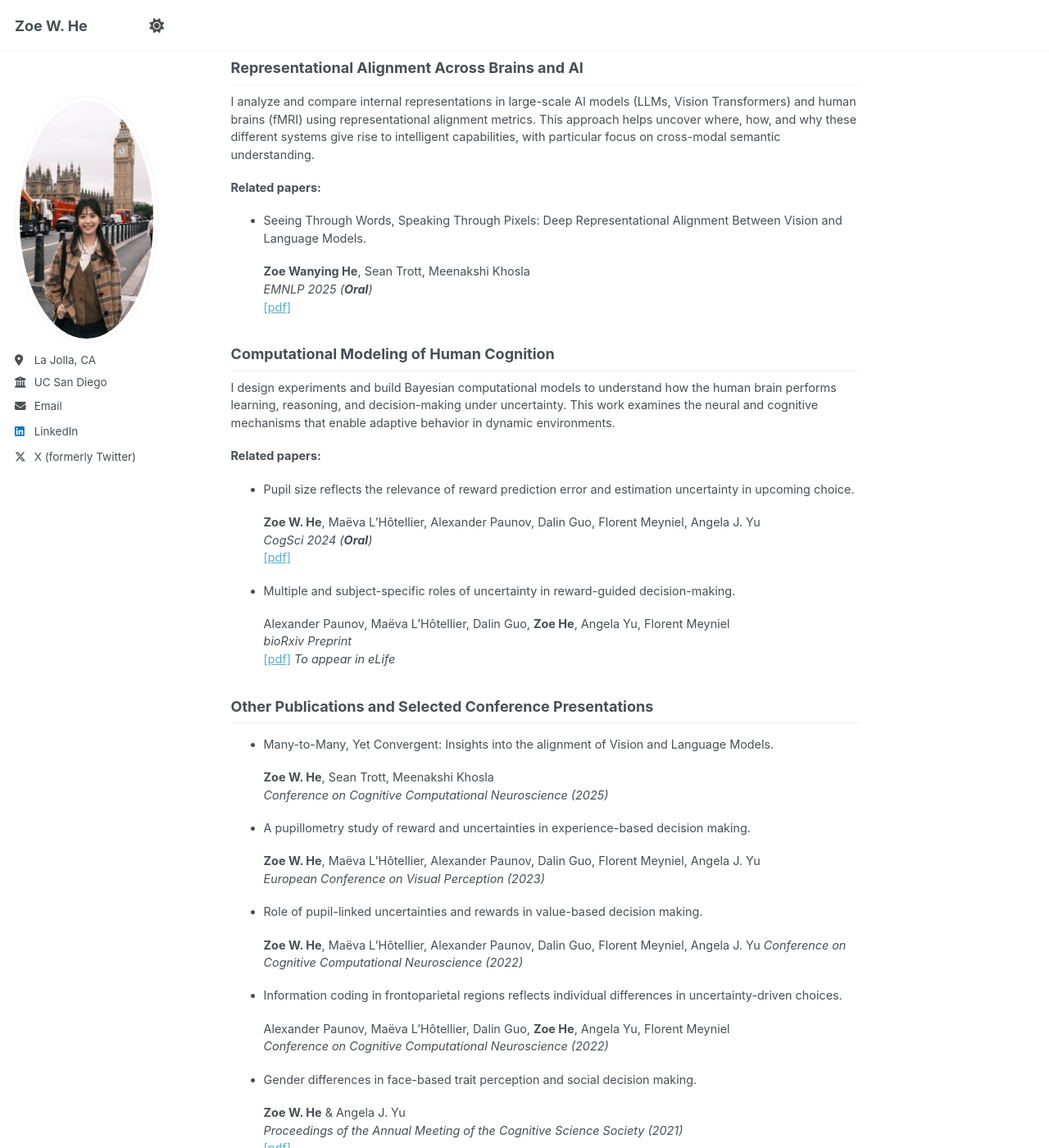
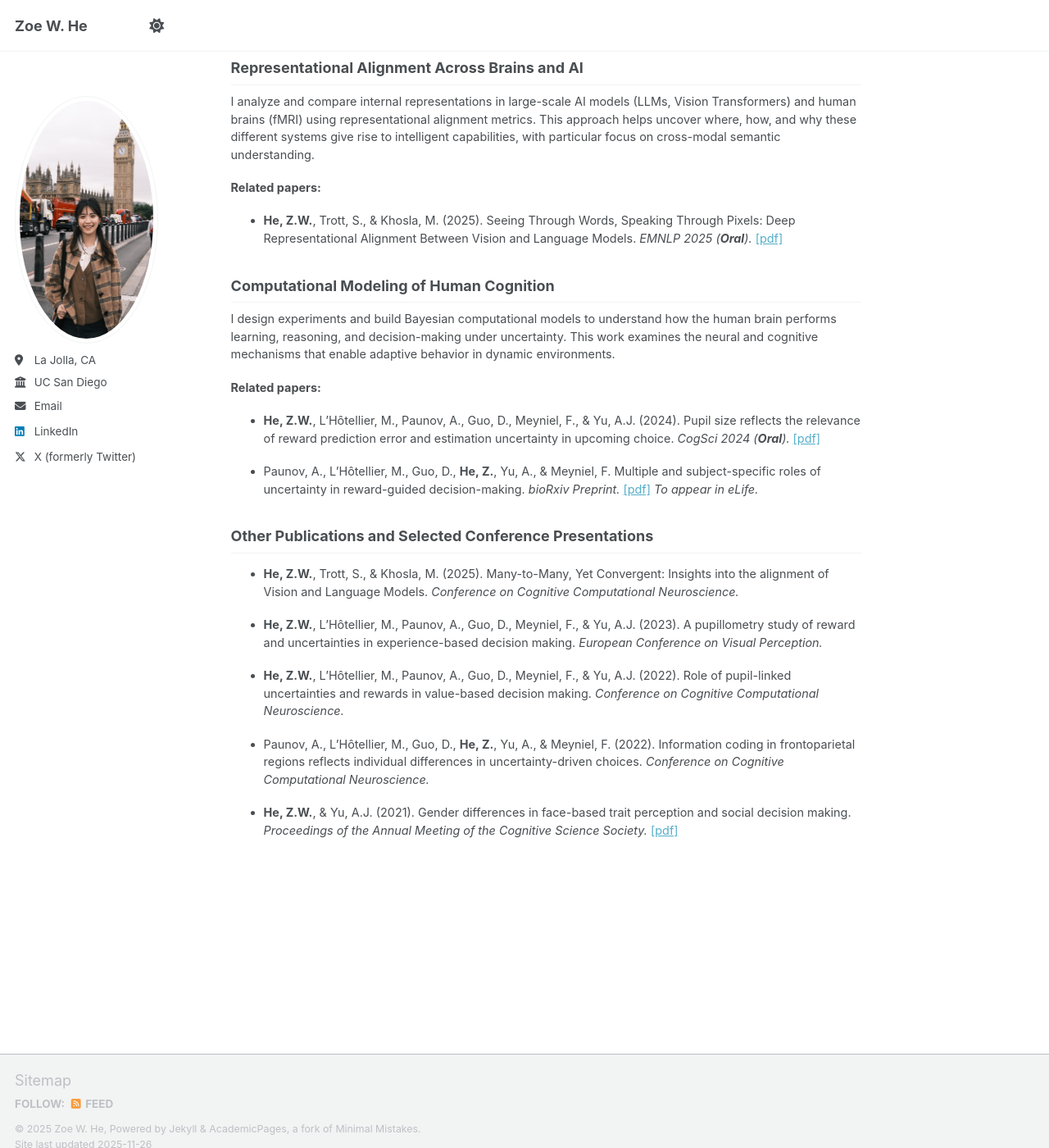
Before and after one commit to zoewhe/zoewhe.github.io, a Jekyll site: the page built from _pages/about.md, in a window 1280 px wide and 1400 px high, scrolled down 210 px. Shown: the whole window at 82% size. Built offline with Jekyll 4.4.1, drawn with Linux system fonts in a browser that asks for light colours; a script that is not in the unit is left out.

Commit message:
change reference format

```diff
--- a/_pages/about.md
+++ b/_pages/about.md
@@ -18,55 +18,27 @@ I analyze and compare internal representations in large-scale AI models (LLMs, V
 
 **Related papers:**
 
-- Seeing Through Words, Speaking Through Pixels: Deep Representational Alignment Between Vision and Language Models.
-
-  **Zoe Wanying He**, Sean Trott, Meenakshi Khosla
-  *EMNLP 2025 (**Oral**)*
-  [[pdf]](https://arxiv.org/abs/2509.20751)
+- **He, Z.W.**, Trott, S., & Khosla, M. (2025). Seeing Through Words, Speaking Through Pixels: Deep Representational Alignment Between Vision and Language Models. *EMNLP 2025 (**Oral**).* [[pdf]](https://arxiv.org/abs/2509.20751)
 
 ## Computational Modeling of Human Cognition
 I design experiments and build Bayesian computational models to understand how the human brain performs learning, reasoning, and decision-making under uncertainty. This work examines the neural and cognitive mechanisms that enable adaptive behavior in dynamic environments.
 
 **Related papers:**
 
-- Pupil size reflects the relevance of reward prediction error and estimation uncertainty in upcoming choice.
+- **He, Z.W.**, L'Hôtellier, M., Paunov, A., Guo, D., Meyniel, F., & Yu, A.J. (2024). Pupil size reflects the relevance of reward prediction error and estimation uncertainty in upcoming choice. *CogSci 2024 (**Oral**).* [[pdf]](https://escholarship.org/uc/item/9cr3j67v)
 
-  **Zoe W. He**, Maëva L'Hôtellier, Alexander Paunov, Dalin Guo, Florent Meyniel, Angela J. Yu
-  *CogSci 2024 (**Oral**)*
-  [[pdf]](https://escholarship.org/uc/item/9cr3j67v)
-
-- Multiple and subject-specific roles of uncertainty in reward-guided decision-making.
-
-  Alexander Paunov, Maëva L'Hôtellier, Dalin Guo, **Zoe He**, Angela Yu, Florent Meyniel
-  *bioRxiv Preprint*
-  [[pdf]](https://doi.org/10.1101/2024.03.27.587016) *To appear in eLife*
+- Paunov, A., L'Hôtellier, M., Guo, D., **He, Z.**, Yu, A., & Meyniel, F. Multiple and subject-specific roles of uncertainty in reward-guided decision-making. *bioRxiv Preprint.* [[pdf]](https://doi.org/10.1101/2024.03.27.587016) *To appear in eLife.*
 
 ## Other Publications and Selected Conference Presentations
 
-- Many-to-Many, Yet Convergent: Insights into the alignment of Vision and Language Models.
+- **He, Z.W.**, Trott, S., & Khosla, M. (2025). Many-to-Many, Yet Convergent: Insights into the alignment of Vision and Language Models. *Conference on Cognitive Computational Neuroscience.*
 
-  **Zoe W. He**, Sean Trott, Meenakshi Khosla
-  *Conference on Cognitive Computational Neuroscience (2025)*
+- **He, Z.W.**, L'Hôtellier, M., Paunov, A., Guo, D., Meyniel, F., & Yu, A.J. (2023). A pupillometry study of reward and uncertainties in experience-based decision making. *European Conference on Visual Perception.*
 
-- A pupillometry study of reward and uncertainties in experience-based decision making.
+- **He, Z.W.**, L'Hôtellier, M., Paunov, A., Guo, D., Meyniel, F., & Yu, A.J. (2022). Role of pupil-linked uncertainties and rewards in value-based decision making. *Conference on Cognitive Computational Neuroscience.*
 
-  **Zoe W. He**, Maëva L'Hôtellier, Alexander Paunov, Dalin Guo, Florent Meyniel, Angela J. Yu
-  *European Conference on Visual Perception (2023)*
+- Paunov, A., L'Hôtellier, M., Guo, D., **He, Z.**, Yu, A., & Meyniel, F. (2022). Information coding in frontoparietal regions reflects individual differences in uncertainty-driven choices. *Conference on Cognitive Computational Neuroscience.*
 
-- Role of pupil-linked uncertainties and rewards in value-based decision making.
-
-  **Zoe W. He**, Maëva L'Hôtellier, Alexander Paunov, Dalin Guo, Florent Meyniel, Angela J. Yu
-  *Conference on Cognitive Computational Neuroscience (2022)*
-
-- Information coding in frontoparietal regions reflects individual differences in uncertainty-driven choices.
-
-  Alexander Paunov, Maëva L'Hôtellier, Dalin Guo, **Zoe He**, Angela Yu, Florent Meyniel
-  *Conference on Cognitive Computational Neuroscience (2022)*
-
-- Gender differences in face-based trait perception and social decision making.
-
-  **Zoe W. He** & Angela J. Yu
-  *Proceedings of the Annual Meeting of the Cognitive Science Society (2021)*
-  [[pdf]](https://escholarship.org/uc/item/20b768jp)
+- **He, Z.W.**, & Yu, A.J. (2021). Gender differences in face-based trait perception and social decision making. *Proceedings of the Annual Meeting of the Cognitive Science Society.* [[pdf]](https://escholarship.org/uc/item/20b768jp)
 
 </div>
```
